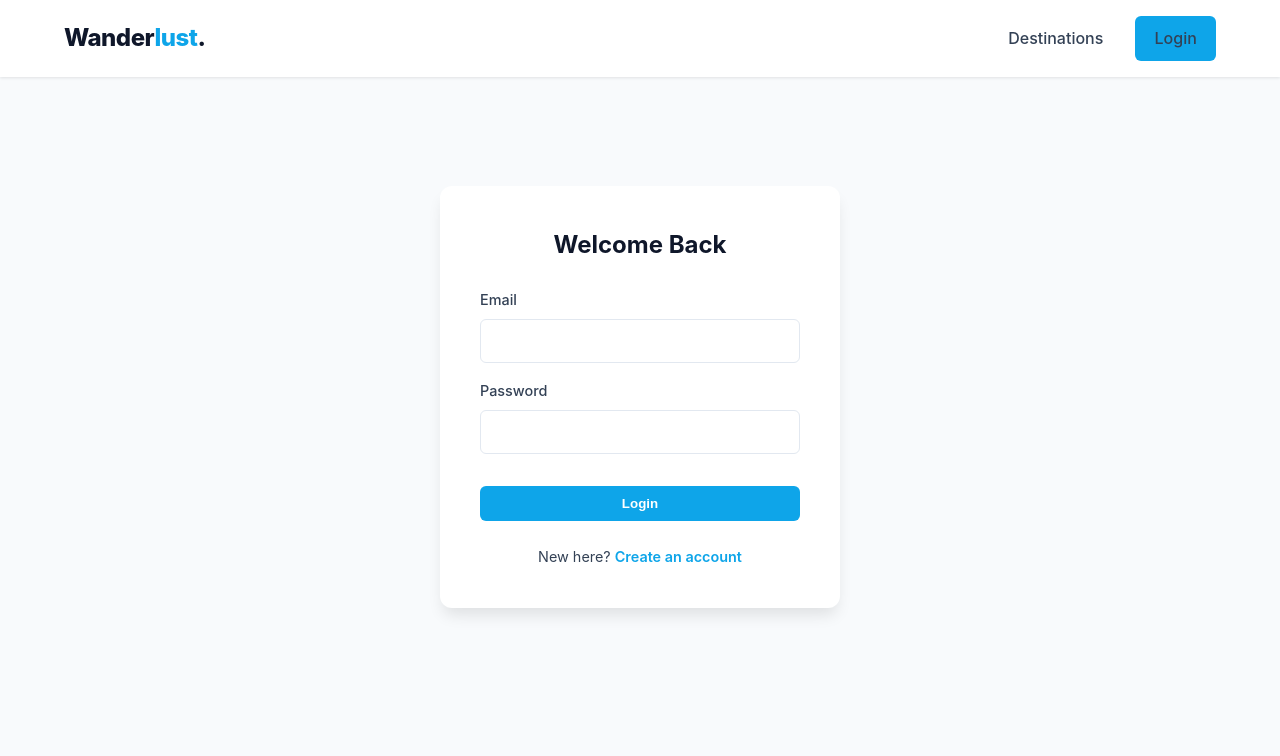
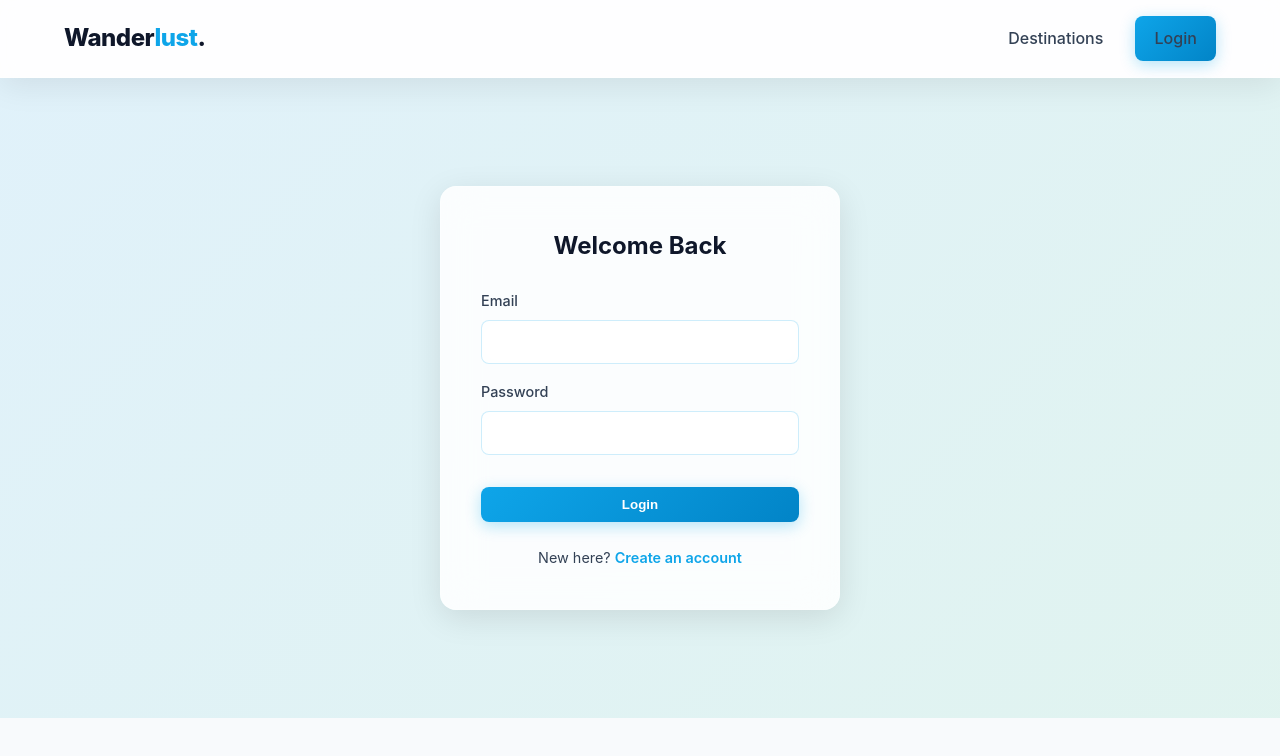
Before and after one commit to Tanuj-H-23/website, a plain HTML site: page auth/login.html in a window 1280 px wide. Drawn offline with Linux system fonts and the light colour scheme.

Commit message:
edited glass morphism css

```diff
--- a/assets/css/auth.css
+++ b/assets/css/auth.css
@@ -1,9 +1,40 @@
-.auth-container { display: flex; align-items: center; justify-content: center; min-height: 80vh; }
-.auth-card { background: var(--white); padding: 2.5rem; border-radius: 12px; box-shadow: var(--shadow-lg); width: 100%; max-width: 400px; }
+.auth-container {
+    display: flex;
+    align-items: center;
+    justify-content: center;
+    min-height: 80vh;
+    background: linear-gradient(135deg, rgba(14, 165, 233, 0.1) 0%, rgba(16, 185, 129, 0.1) 100%);
+}
+.auth-card {
+    background: rgba(255, 255, 255, 0.85);
+    backdrop-filter: blur(20px);
+    -webkit-backdrop-filter: blur(20px);
+    border: 1px solid rgba(255, 255, 255, 0.3);
+    padding: 2.5rem;
+    border-radius: 16px;
+    box-shadow: 0 8px 32px rgba(0, 0, 0, 0.1);
+    width: 100%;
+    max-width: 400px;
+}
 .auth-card h2 { text-align: center; margin-bottom: 1.5rem; color: var(--primary); }
 .form-group { margin-bottom: 1rem; }
 .form-group label { display: block; margin-bottom: 0.5rem; font-weight: 500; font-size: 0.9rem; }
-.form-group input { width: 100%; padding: 0.75rem; border: 1px solid #e2e8f0; border-radius: 6px; font-size: 1rem; }
+.form-group input {
+    width: 100%;
+    padding: 0.75rem;
+    border: 1px solid rgba(14, 165, 233, 0.2);
+    background: rgba(255, 255, 255, 0.6);
+    backdrop-filter: blur(10px);
+    border-radius: 8px;
+    font-size: 1rem;
+    transition: all 0.3s ease;
+}
+.form-group input:focus {
+    outline: none;
+    border-color: var(--accent);
+    background: rgba(255, 255, 255, 0.8);
+    box-shadow: 0 0 0 3px rgba(14, 165, 233, 0.1);
+}
 .full-width { width: 100%; margin-top: 1rem; }
 .auth-footer { margin-top: 1.5rem; text-align: center; font-size: 0.9rem; }
 .auth-footer a { color: var(--accent); font-weight: 600; }
--- a/assets/css/checkout.css
+++ b/assets/css/checkout.css
@@ -1,7 +1,30 @@
 .checkout-grid { display: grid; grid-template-columns: 1.5fr 1fr; gap: 2rem; margin-top: 2rem; }
-.summary-card, .payment-card { background: var(--white); padding: 2rem; border-radius: 12px; box-shadow: var(--shadow-md); }
+.summary-card, .payment-card {
+    background: rgba(255, 255, 255, 0.85);
+    backdrop-filter: blur(10px);
+    -webkit-backdrop-filter: blur(10px);
+    border: 1px solid rgba(255, 255, 255, 0.3);
+    padding: 2rem;
+    border-radius: 16px;
+    box-shadow: 0 8px 32px rgba(0, 0, 0, 0.1);
+}
 .row { display: flex; justify-content: space-between; margin-bottom: 1rem; color: var(--text-main); }
 .total { font-weight: 800; font-size: 1.2rem; color: var(--primary); }
 .mt-4 { margin-top: 1.5rem; }
 hr { border: 0; border-top: 1px solid #e2e8f0; margin: 1.5rem 0; }
-input { width: 100%; padding: 0.8rem; border: 1px solid #cbd5e1; border-radius: 6px; margin-bottom: 1rem; }
+input {
+    width: 100%;
+    padding: 0.8rem;
+    border: 1px solid rgba(14, 165, 233, 0.2);
+    background: rgba(255, 255, 255, 0.6);
+    backdrop-filter: blur(10px);
+    border-radius: 8px;
+    margin-bottom: 1rem;
+    transition: all 0.3s ease;
+}
+input:focus {
+    outline: none;
+    border-color: var(--accent);
+    background: rgba(255, 255, 255, 0.8);
+    box-shadow: 0 0 0 3px rgba(14, 165, 233, 0.1);
+}
--- a/assets/css/global.css
+++ b/assets/css/global.css
@@ -11,6 +11,8 @@
     --shadow-sm: 0 1px 3px rgba(0,0,0,0.1);
     --shadow-md: 0 4px 6px -1px rgba(0,0,0,0.1);
     --shadow-lg: 0 10px 15px -3px rgba(0,0,0,0.1);
+    --glass-bg: rgba(255, 255, 255, 0.7);
+    --glass-border: rgba(255, 255, 255, 0.2);
     --font-main: 'Inter', -apple-system, BlinkMacSystemFont, sans-serif;
 }
 
@@ -31,12 +33,15 @@ ul { list-style: none; }
 
 /* Navigation */
 .navbar {
-    background: var(--white);
+    background: rgba(255, 255, 255, 0.8);
+    backdrop-filter: blur(10px);
+    -webkit-backdrop-filter: blur(10px);
+    border-bottom: 1px solid rgba(255, 255, 255, 0.2);
     padding: 1rem 5%;
     display: flex;
     justify-content: space-between;
     align-items: center;
-    box-shadow: var(--shadow-sm);
+    box-shadow: 0 8px 32px rgba(0, 0, 0, 0.08);
     position: sticky;
     top: 0;
     z-index: 1000;
@@ -51,27 +56,46 @@ ul { list-style: none; }
 
 .btn {
     padding: 0.6rem 1.2rem;
-    border-radius: 6px;
+    border-radius: 8px;
     font-weight: 600;
     cursor: pointer;
     border: none;
-    transition: all 0.2s;
+    transition: all 0.3s ease;
 }
 
-.btn-primary { background: var(--accent); color: var(--white); }
-.btn-primary:hover { background: var(--accent-hover); transform: translateY(-1px); }
-.btn-outline { border: 1px solid var(--text-light); color: var(--text-main); background: transparent; }
-.btn-outline:hover { border-color: var(--primary); color: var(--primary); }
+.btn-primary {
+    background: linear-gradient(135deg, var(--accent) 0%, var(--accent-hover) 100%);
+    color: var(--white);
+    box-shadow: 0 4px 15px rgba(14, 165, 233, 0.3);
+}
+.btn-primary:hover {
+    background: linear-gradient(135deg, var(--accent-hover) 0%, #0169a8 100%);
+    transform: translateY(-2px);
+    box-shadow: 0 6px 20px rgba(14, 165, 233, 0.4);
+}
+.btn-outline {
+    border: 1.5px solid rgba(14, 165, 233, 0.5);
+    color: var(--accent);
+    background: rgba(14, 165, 233, 0.1);
+    backdrop-filter: blur(10px);
+}
+.btn-outline:hover {
+    border-color: var(--accent);
+    color: var(--accent);
+    background: rgba(14, 165, 233, 0.15);
+    box-shadow: 0 4px 15px rgba(14, 165, 233, 0.2);
+}
 
 /* Main Container */
 .container { max-width: 1200px; margin: 0 auto; padding: 2rem 1rem; width: 100%; }
 
 /* Footer */
 footer {
-    background: var(--primary);
+    background: linear-gradient(135deg, var(--primary) 0%, #1a2e4a 100%);
     color: var(--white);
     padding: 3rem 5%;
     margin-top: auto;
     text-align: center;
+    border-top: 1px solid rgba(255, 255, 255, 0.1);
 }
 .hidden { display: none !important; }
```
Also changed, not shown: assets/css/landing.css (+36 -3 lines), assets/css/trips.css (+15 -2 lines).
